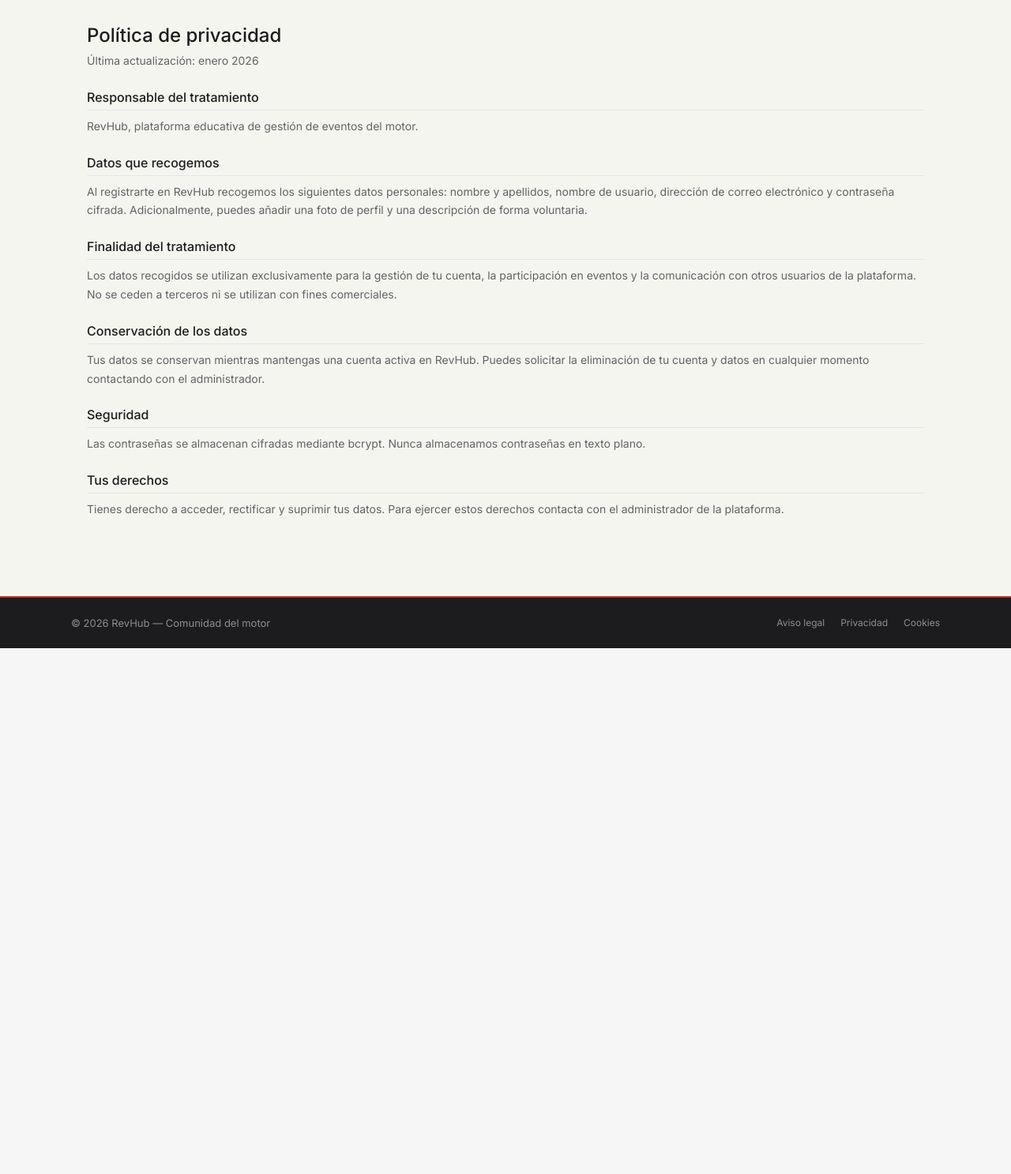
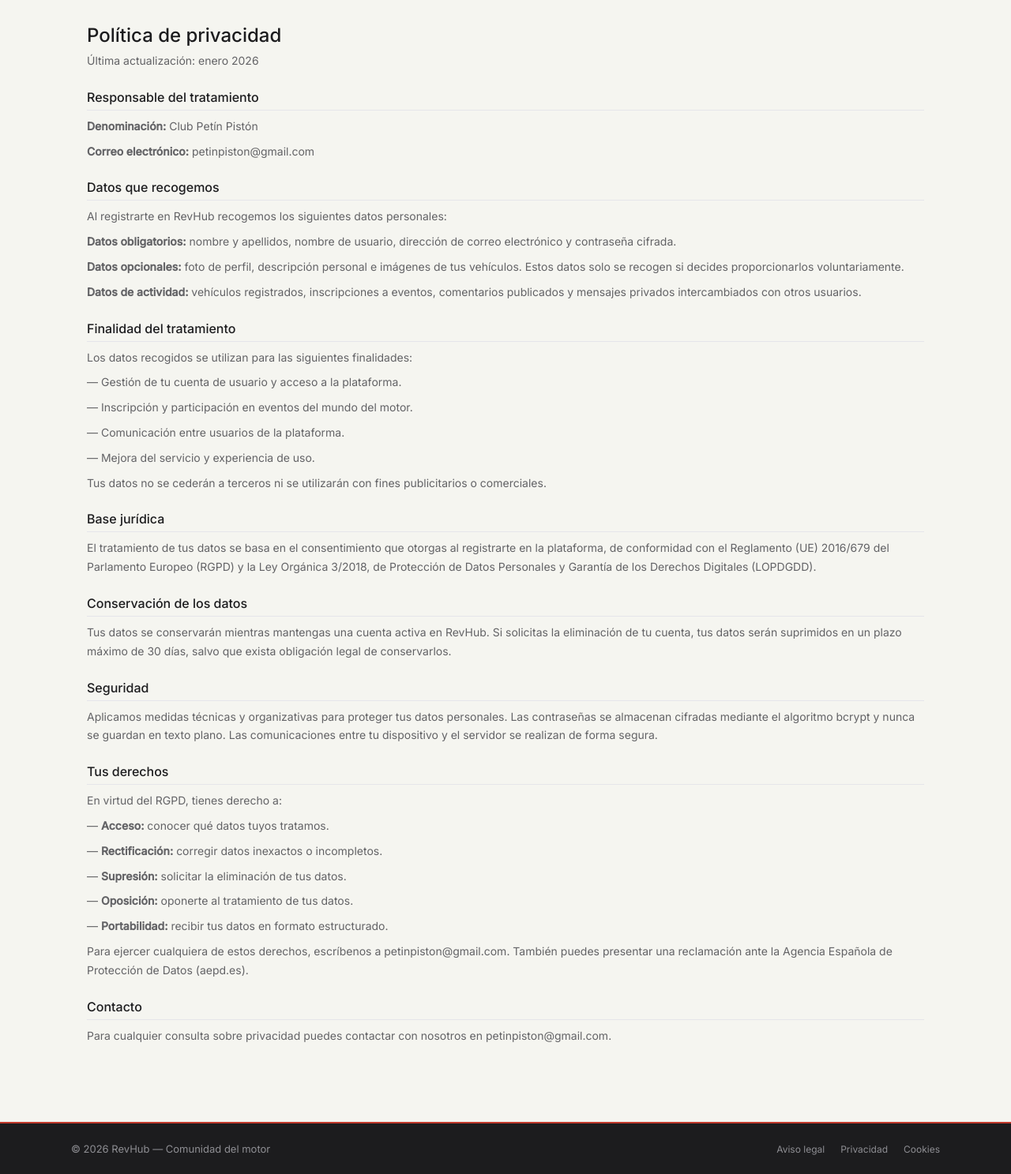
Before and after one commit to victoryaf/revhub, a PHP site: page /revhub/privacidad.php in a window 1280 px wide. Shown: the part 57-1544 px from the top of the page at 79% size. Before the commit the page ends 878 px from the top, so only its background shows below. Run offline with PHP 8.4, Linux system fonts and the light colour scheme.

Commit message:
Modificadas paginas legales

```diff
--- a/privacidad.php
+++ b/privacidad.php
@@ -6,22 +6,43 @@
             <p class="subtitulo">Última actualización: enero 2026</p>
 
             <h2>Responsable del tratamiento</h2>
-            <p>RevHub, plataforma educativa de gestión de eventos del motor.</p>
+            <p><strong>Denominación:</strong> Club Petín Pistón</p>
+            <p><strong>Correo electrónico:</strong> <a href="mailto:petinpiston@gmail.com">petinpiston@gmail.com</a></p>
 
             <h2>Datos que recogemos</h2>
-            <p>Al registrarte en RevHub recogemos los siguientes datos personales: nombre y apellidos, nombre de usuario, dirección de correo electrónico y contraseña cifrada. Adicionalmente, puedes añadir una foto de perfil y una descripción de forma voluntaria.</p>
+            <p>Al registrarte en RevHub recogemos los siguientes datos personales:</p>
+            <p><strong>Datos obligatorios:</strong> nombre y apellidos, nombre de usuario, dirección de correo electrónico y contraseña cifrada.</p>
+            <p><strong>Datos opcionales:</strong> foto de perfil, descripción personal e imágenes de tus vehículos. Estos datos solo se recogen si decides proporcionarlos voluntariamente.</p>
+            <p><strong>Datos de actividad:</strong> vehículos registrados, inscripciones a eventos, comentarios publicados y mensajes privados intercambiados con otros usuarios.</p>
 
             <h2>Finalidad del tratamiento</h2>
-            <p>Los datos recogidos se utilizan exclusivamente para la gestión de tu cuenta, la participación en eventos y la comunicación con otros usuarios de la plataforma. No se ceden a terceros ni se utilizan con fines comerciales.</p>
+            <p>Los datos recogidos se utilizan para las siguientes finalidades:</p>
+            <p>— Gestión de tu cuenta de usuario y acceso a la plataforma.</p>
+            <p>— Inscripción y participación en eventos del mundo del motor.</p>
+            <p>— Comunicación entre usuarios de la plataforma.</p>
+            <p>— Mejora del servicio y experiencia de uso.</p>
+            <p>Tus datos no se cederán a terceros ni se utilizarán con fines publicitarios o comerciales.</p>
+
+            <h2>Base jurídica</h2>
+            <p>El tratamiento de tus datos se basa en el consentimiento que otorgas al registrarte en la plataforma, de conformidad con el Reglamento (UE) 2016/679 del Parlamento Europeo (RGPD) y la Ley Orgánica 3/2018, de Protección de Datos Personales y Garantía de los Derechos Digitales (LOPDGDD).</p>
 
             <h2>Conservación de los datos</h2>
-            <p>Tus datos se conservan mientras mantengas una cuenta activa en RevHub. Puedes solicitar la eliminación de tu cuenta y datos en cualquier momento contactando con el administrador.</p>
+            <p>Tus datos se conservarán mientras mantengas una cuenta activa en RevHub. Si solicitas la eliminación de tu cuenta, tus datos serán suprimidos en un plazo máximo de 30 días, salvo que exista obligación legal de conservarlos.</p>
 
             <h2>Seguridad</h2>
-            <p>Las contraseñas se almacenan cifradas mediante bcrypt. Nunca almacenamos contraseñas en texto plano.</p>
+            <p>Aplicamos medidas técnicas y organizativas para proteger tus datos personales. Las contraseñas se almacenan cifradas mediante el algoritmo bcrypt y nunca se guardan en texto plano. Las comunicaciones entre tu dispositivo y el servidor se realizan de forma segura.</p>
 
             <h2>Tus derechos</h2>
-            <p>Tienes derecho a acceder, rectificar y suprimir tus datos. Para ejercer estos derechos contacta con el administrador de la plataforma.</p>
+            <p>En virtud del RGPD, tienes derecho a:</p>
+            <p>— <strong>Acceso:</strong> conocer qué datos tuyos tratamos.</p>
+            <p>— <strong>Rectificación:</strong> corregir datos inexactos o incompletos.</p>
+            <p>— <strong>Supresión:</strong> solicitar la eliminación de tus datos.</p>
+            <p>— <strong>Oposición:</strong> oponerte al tratamiento de tus datos.</p>
+            <p>— <strong>Portabilidad:</strong> recibir tus datos en formato estructurado.</p>
+            <p>Para ejercer cualquiera de estos derechos, escríbenos a <a href="mailto:petinpiston@gmail.com">petinpiston@gmail.com</a>. También puedes presentar una reclamación ante la Agencia Española de Protección de Datos (aepd.es).</p>
+
+            <h2>Contacto</h2>
+            <p>Para cualquier consulta sobre privacidad puedes contactar con nosotros en <a href="mailto:petinpiston@gmail.com">petinpiston@gmail.com</a>.</p>
         </div>
     </div>
 </main>
```
Also changed, not shown: aviso_legal.php (+19 -6 lines), cookies.php (+22 -6 lines).
